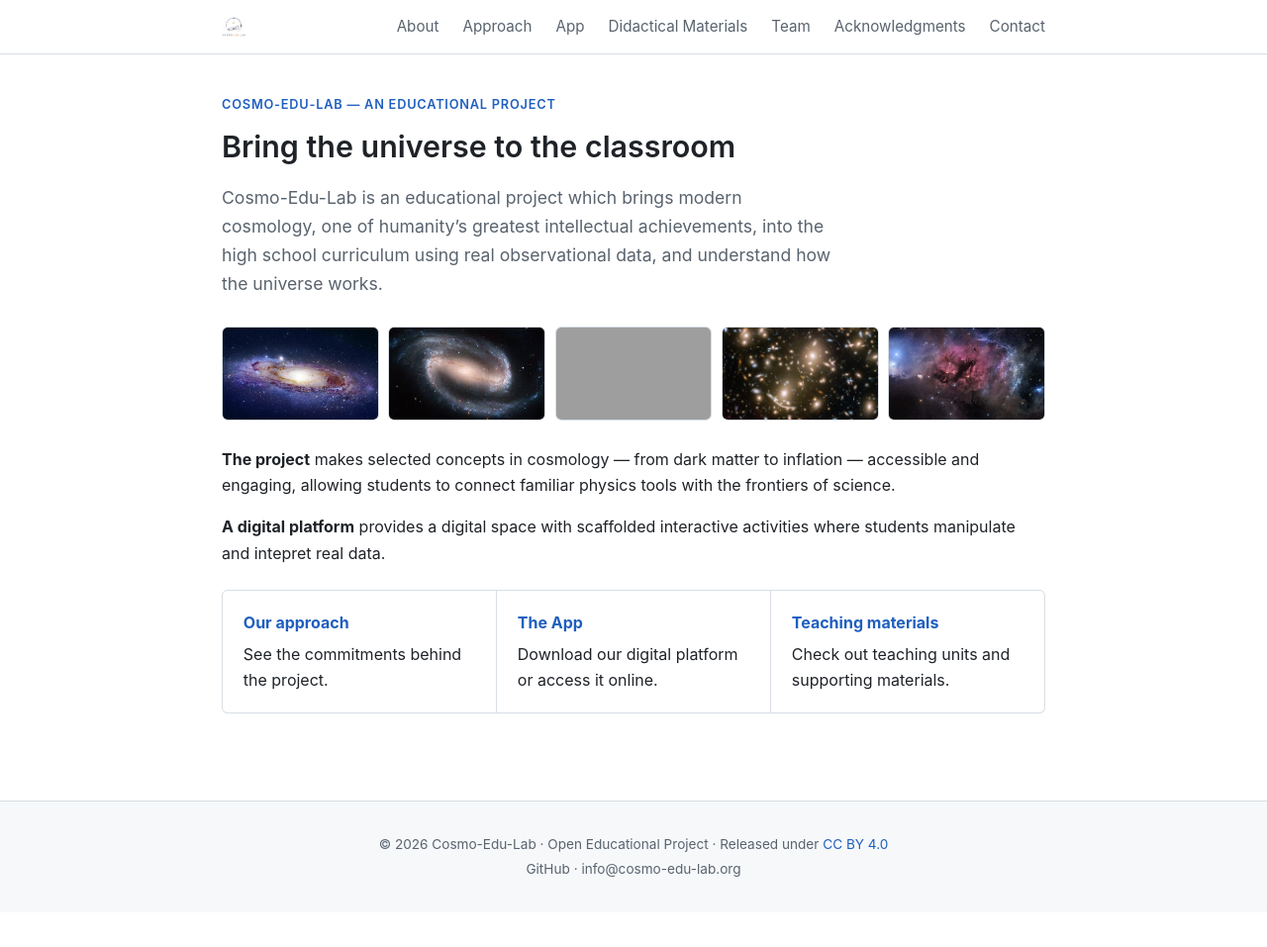
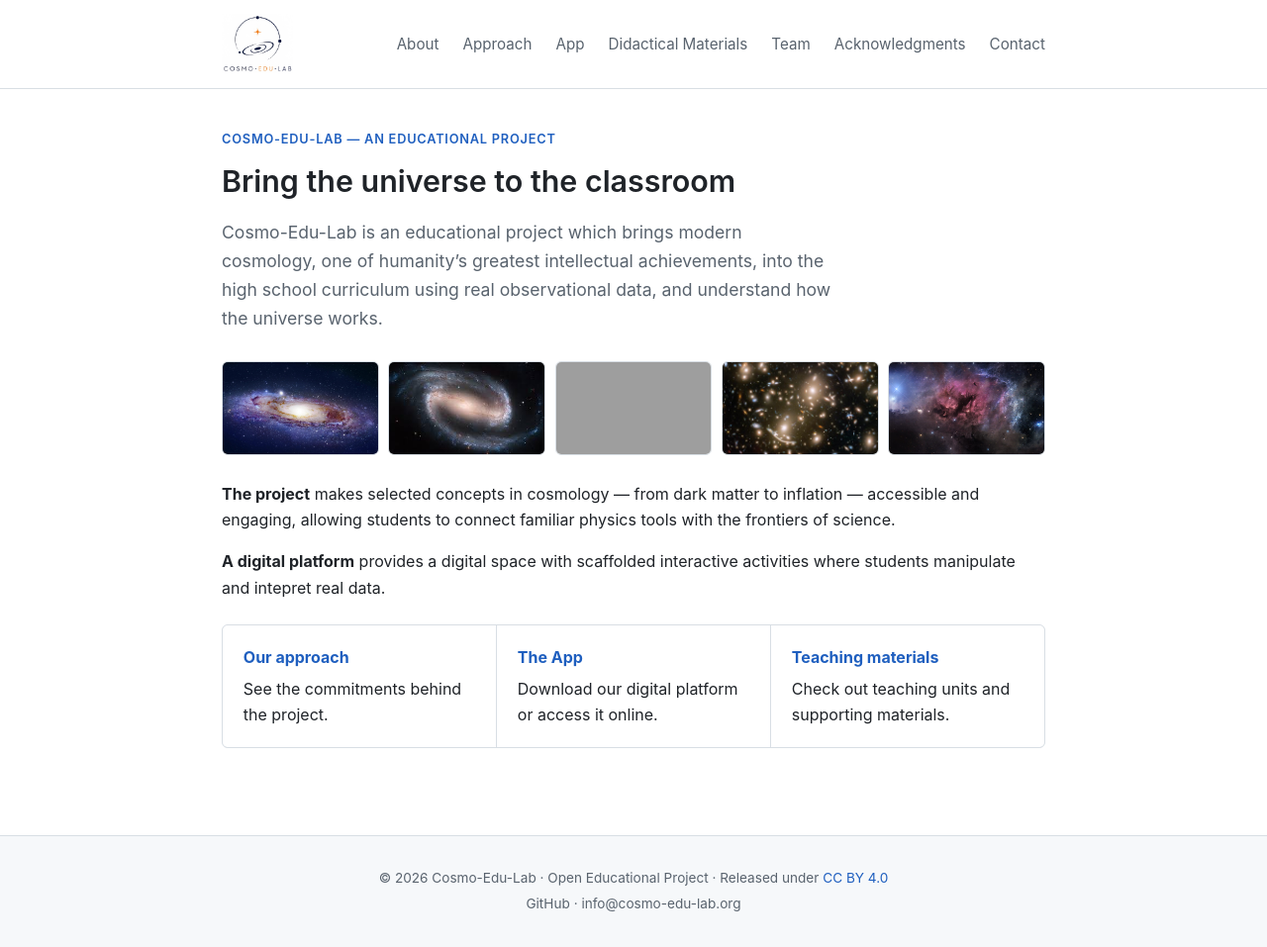
Before and after one commit to cosmo-edu-lab/cosmo-edu-lab.github.io, a Jekyll site: the page built from index.md, in a window 1280 px wide and 957 px high. Shown: the whole window at 99% size. Built offline with Jekyll 4.4.1, drawn with Linux system fonts in a browser that asks for light colours; grey boxes are pictures that could not be loaded.

Commit message:
Add site logo to navigation

```diff
--- a/assets/css/style.css
+++ b/assets/css/style.css
@@ -81,7 +81,7 @@ hr {
 .brand-logo {
   display: block;
   width: auto;
-  height: 20px;
+  height: 60px;
 }
 
 .nav-links { display: flex; gap: 1.5rem; }
```
